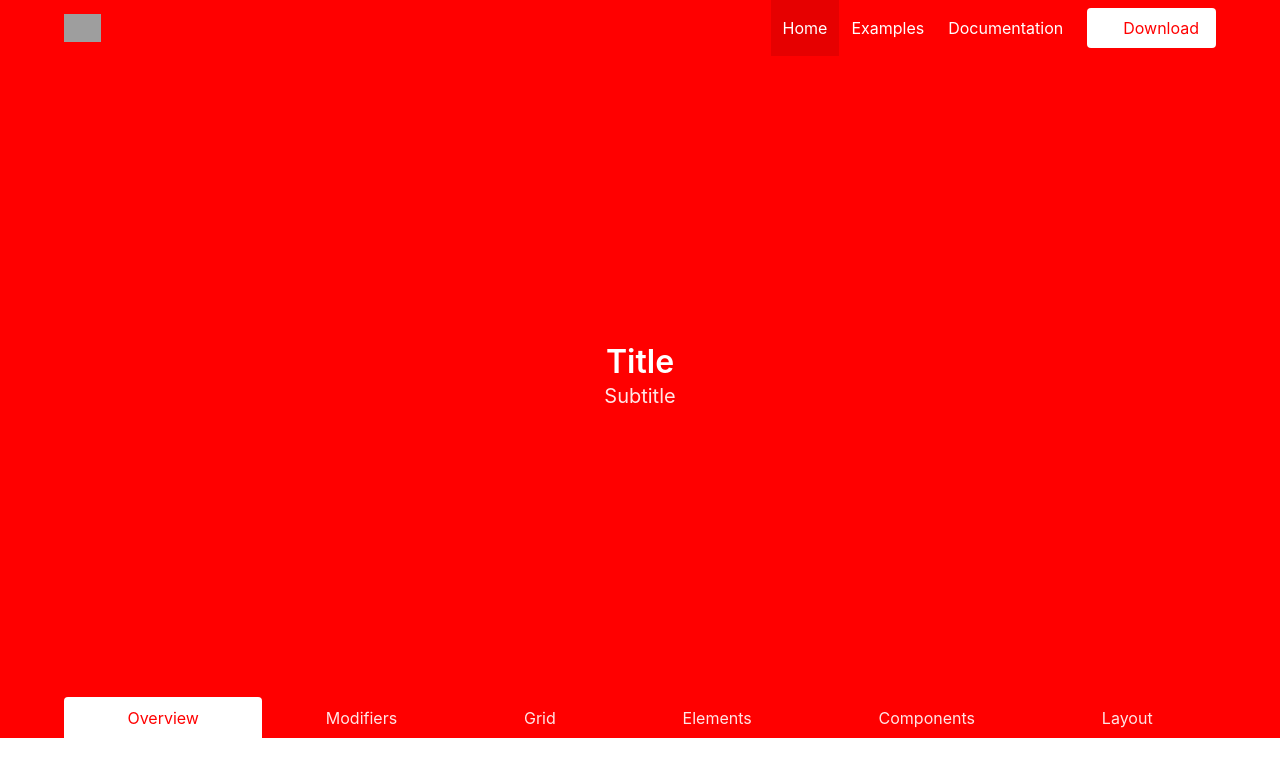
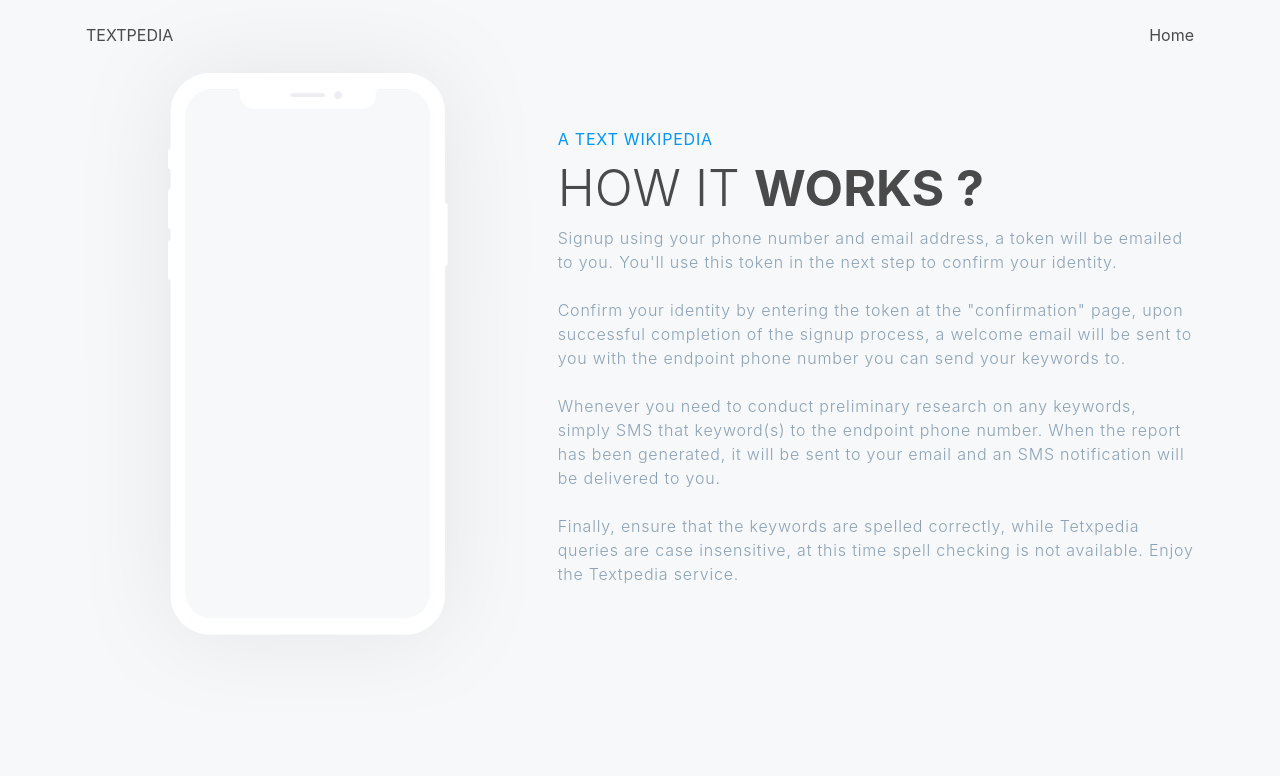
Before and after one commit to samcyn/textpediaReact, a React (Create React App) app: page /howitworks in a window 1280 px wide. Shown: the top 776 px of the page. Built offline with nearby package versions, Linux system fonts and the light colour scheme; grey boxes are pictures that could not be loaded.

Commit message:
set up routes

```diff
--- a/src/components/App.js
+++ b/src/components/App.js
@@ -1,83 +1,40 @@
 import React, { Component } from "react";
+import { Switch, Route } from 'react-router-dom';
+import iphone from "../assets/iphone.png";
 import "./App.css";
+import Header from "./layout/Header/Header";
+import HowItWorks from "./pages/How-it-works/How-it-works";
+import Home from "./pages/Home/Home";
+import Register from "./pages/Register/Register";
 
 class App extends Component {
   render() {
-    return <div className="app">
-        <section className="hero is-info is-large">
-          <div className="hero-head">
-            <nav className="navbar">
-              <div className="container">
-                <div className="navbar-brand">
-                  <a className="navbar-item" href="/">
-                    <img src="https://bulma.io/images/bulma-type-white.png" alt="Logo" />
-                  </a>
-                  <span className="navbar-burger burger" data-target="navbarMenuHeroB">
-                    <span />
-                    <span />
-                    <span />
-                  </span>
-                </div>
-                <div id="navbarMenuHeroB" className="navbar-menu">
-                  <div className="navbar-end">
-                    <a className="navbar-item is-active" href="/">
-                      Home
-                    </a>
-                    <a className="navbar-item" href="/">
-                      Examples
-                    </a>
-                    <a className="navbar-item" href="/">
-                      Documentation
-                    </a>
-                    <span className="navbar-item">
-                      <a className="button is-info is-inverted" href="/">
-                        <span className="icon">
-                          <i className="fab fa-github" />
-                        </span>
-                        <span>Download</span>
-                      </a>
-                    </span>
-                  </div>
-                </div>
+    return (
+      <div className="wrapper">
+        {/* H  E A D E R */}
+        <Header/>
+
+        <section id="hero">
+          <div className="container">
+            <div className="columns is-multiline align-items-center justify-content-center">
+              <div className="column is-12-mobile is-5-tablet is-5-desktop">
+                <figure className="image">
+                  <img src={iphone} alt="Demo" />
+                </figure>
               </div>
-            </nav>
-          </div>
-
-          <div className="hero-body">
-            <div className="container has-text-centered">
-              <p className="title">Title</p>
-              <p className="subtitle">Subtitle</p>
+              <div className="column is-12-mobile is-7-tablet is-7-desktop">
+                {/* R O U T E R  */}
+                <Switch>
+                  <Route exact path='/' component={ Home } />
+                  <Route path='/register' component={ Register } />
+                  <Route path='/howitworks' component={ HowItWorks } />
+                </Switch>
+              </div>
             </div>
           </div>
-
-          <div className="hero-foot">
-            <nav className="tabs is-boxed is-fullwidth">
-              <div className="container">
-                <ul>
-                  <li className="is-active">
-                  <a href="/">Overview</a>
-                  </li>
-                  <li>
-                  <a href="/">Modifiers</a>
-                  </li>
-                  <li>
-                  <a href="/">Grid</a>
-                  </li>
-                  <li>
-                  <a href="/">Elements</a>
-                  </li>
-                  <li>
-                  <a href="/">Components</a>
-                  </li>
-                  <li>
-                  <a href="/">Layout</a>
-                  </li>
-                </ul>
-              </div>
-            </nav>
-          </div>
         </section>
-      </div>;
+      </div>
+    );
   }
 }
 
--- a/src/components/App.scss
+++ b/src/components/App.scss
@@ -1,3 +1,42 @@
-.app {
-  text-align: center;
+.wrapper {
+  height: 100vh;
+  overflow: hidden;
+  background: #f6f8f9;
 }
+
+.navbar {
+  box-shadow: none !important;
+  padding: 8px 0;
+  height: 70px;
+  max-height: 70px;
+}
+
+#hero {
+  z-index: 10;
+}
+
+#hero span {
+  font-weight: 400;
+  color: #0095f7;
+  text-transform: uppercase;
+  letter-spacing: 0.05em;
+}
+
+#hero h1 {
+  font-size: 50px;
+  font-weight: 300;
+}
+
+#hero p {
+  font-size: 16px;
+  font-weight: 300;
+  color: #8da2b5;
+  margin-bottom: 0px;
+  padding: 0px;
+  letter-spacing: 0.05em;
+}
+
+.image img{
+  max-width: 445px;
+  margin: 0 auto;
+}
--- /dev/null
+++ b/src/components/layout/Header/Header.js
@@ -0,0 +1,35 @@
+import React from "react";
+import "./Header.css";
+
+const Header = () => (
+  <header className="pos-fixed w-100">
+    {/* N A V B A R */}
+    <nav className="navbar is-transparent">
+      <div className="container">
+        <div className="navbar-brand">
+          <a className="navbar-item" href="https://bulma.io">
+            TEXTPEDIA
+          </a>
+          <div
+            className="navbar-burger burger"
+            data-target="navbarExampleTransparentExample"
+          >
+            <span />
+            <span />
+            <span />
+          </div>
+        </div>
+
+        <div id="navbarExampleTransparentExample" className="navbar-menu">
+          <div className="navbar-end">
+            <a className="navbar-item" href="https://bulma.io/">
+              Home
+            </a>
+          </div>
+        </div>
+      </div>
+    </nav>
+  </header>
+);
+
+export default Header;
--- /dev/null
+++ b/src/components/pages/Home/Home.js
@@ -0,0 +1,28 @@
+import React, { Fragment } from "react";
+
+const Home = () => (
+  <Fragment>
+    <span>a TEXT WIKIPEDIA</span>
+    <h1>
+      KNOWLEDGE AT YOUR <b>FINGERTIPS</b>
+    </h1>
+
+    <p>
+      What Textpedia is can be be understood by considering a sample use case.
+      <br />
+      <br />
+      Imagine for a moment that you're in a meeting with an important client and
+      several other participants are present. The presenter or the client
+      mentions a word, or phrase you have only the vaguest idea about.
+      <br />
+      <br />
+      Because of the importance of this meeting you can't use your phone to
+      research the keyword, but you know that if you don't make a note about it
+      or something like that, the pressures of the day will probably cause you
+      to forget. You'd really like to know what the keyword/phrase means so what
+      do you do?
+    </p>
+  </Fragment>
+);
+
+export default Home;
--- /dev/null
+++ b/src/components/pages/How-it-works/How-it-works.js
@@ -0,0 +1,32 @@
+import React, { Fragment } from "react";
+
+const HowItWorks = () => (
+  <Fragment>
+    <span>a TEXT WIKIPEDIA</span>
+    <h1>
+      HOW IT <b>WORKS ?</b>
+    </h1>
+    <p>
+      Signup using your phone number and email address, a token will be emailed
+      to you. You'll use this token in the next step to confirm your identity.{" "}
+      <br />
+      <br />
+      Confirm your identity by entering the token at the "confirmation" page,
+      upon successful completion of the signup process, a welcome email will be
+      sent to you with the endpoint phone number you can send your keywords to.
+      <br />
+      <br />
+      Whenever you need to conduct preliminary research on any keywords, simply
+      SMS that keyword(s) to the endpoint phone number. When the report has been
+      generated, it will be sent to your email and an SMS notification will be
+      delivered to you.
+      <br />
+      <br />
+      Finally, ensure that the keywords are spelled correctly, while Tetxpedia
+      queries are case insensitive, at this time spell checking is not
+      available. Enjoy the Textpedia service.
+    </p>
+  </Fragment>
+);
+
+export default HowItWorks;
--- /dev/null
+++ b/src/components/pages/Register/Register.js
@@ -0,0 +1,35 @@
+import React, { Fragment } from "react";
+import "./Register.css";
+
+const Register = () => (
+  <Fragment>
+    <span>TRY TEXTPEDIA</span>
+    <h1>SIGN UP</h1>
+
+    <form className="form">
+      <div class="field">
+        <label class="label has-text-primary">Phone Number</label>
+        <div class="control">
+          <input class="input" type="number" placeholder="Phone Number" />
+        </div>
+        {/* <p class="help">This is a help text</p> */}
+      </div>
+      <div class="field">
+        <label class="label has-text-primary">Email Address</label>
+        <div class="control">
+          <input class="input" type="email" placeholder="Email Address" />
+        </div>
+        {/* <p class="help">This is a help text</p> */}
+      </div>
+      <div className="field ">
+        <div className="control">
+          <button type="submit" className="button is-primary">
+            Sign Up
+          </button>
+        </div>
+      </div>
+    </form>
+  </Fragment>
+);
+
+export default Register;
--- /dev/null
+++ b/src/components/pages/Register/Register.scss
@@ -0,0 +1,4 @@
+.form {
+  max-width: 450px;
+  margin-top: 25px;
+}
--- a/src/index.js
+++ b/src/index.js
@@ -1,10 +1,15 @@
 import React from 'react';
 import ReactDOM from 'react-dom';
+import { BrowserRouter } from "react-router-dom";
 import "./styles/bulma.css";
 import App from './components/App';
 import * as serviceWorker from './serviceWorker';
 
-ReactDOM.render(<App />, document.getElementById('root'));
+ReactDOM.render(
+  <BrowserRouter>
+    <App />
+  </BrowserRouter>,
+  document.getElementById('root'));
 
 // If you want your app to work offline and load faster, you can change
 // unregister() to register() below. Note this comes with some pitfalls.
--- a/src/styles/bulma.scss
+++ b/src/styles/bulma.scss
@@ -1,4 +1,36 @@
-$info: red;
+$info: #f6f8f9;;
+$primary: #0095f7;
+
+
+.is-transparent{
+  background-color: transparent !important;
+}
+
+.container {
+  padding: 0 16px;
+}
+
+@media (min-width: 1200px) {
+  .container {
+    max-width: 1140px !important;
+  }
+}
+
+.pos-fixed {
+  position: fixed;
+}
+
+.w-100 {
+  width: 100%;
+}
+
+.justify-content-center {
+  justify-content: center;
+}
+
+.align-items-center {
+  align-items: center;
+}
 
 @import "../../node_modules/bulma/sass/utilities/_all.sass";
 // IMPORT EVERYTHING IN BASE
@@ -9,7 +41,5 @@
 
 // IMPORT SOME COMPONENTS
 @import "../../node_modules/bulma/sass/components/navbar.sass";
-@import "../../node_modules/bulma/sass/components/tabs.sass";
 
-@import "../../node_modules/bulma/sass/layout/hero.sass";
 @import "../../node_modules/bulma/sass/grid/columns.sass";
```
Also changed, not shown: src/assets/iphone.png (added), src/components/layout/Header/Header.scss (added), 1 other file (tests, documents, lock files or other folders).
